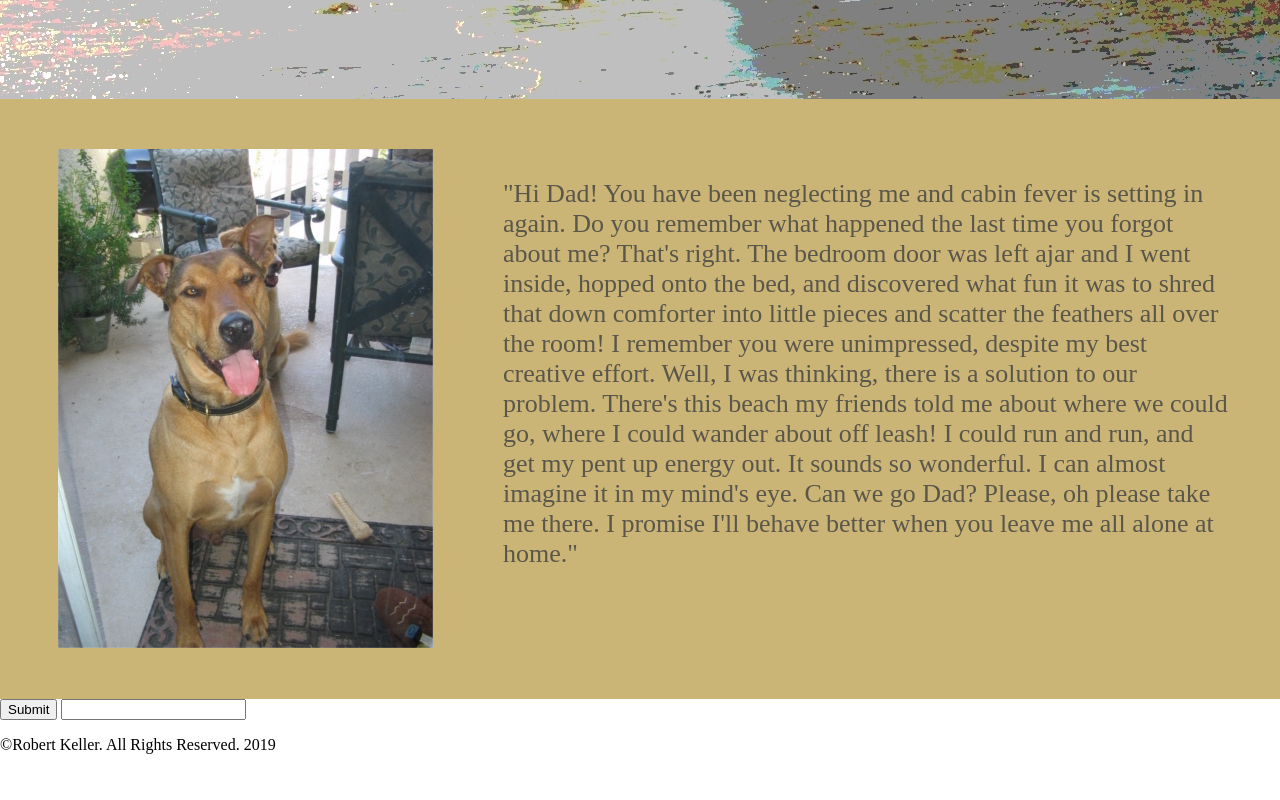
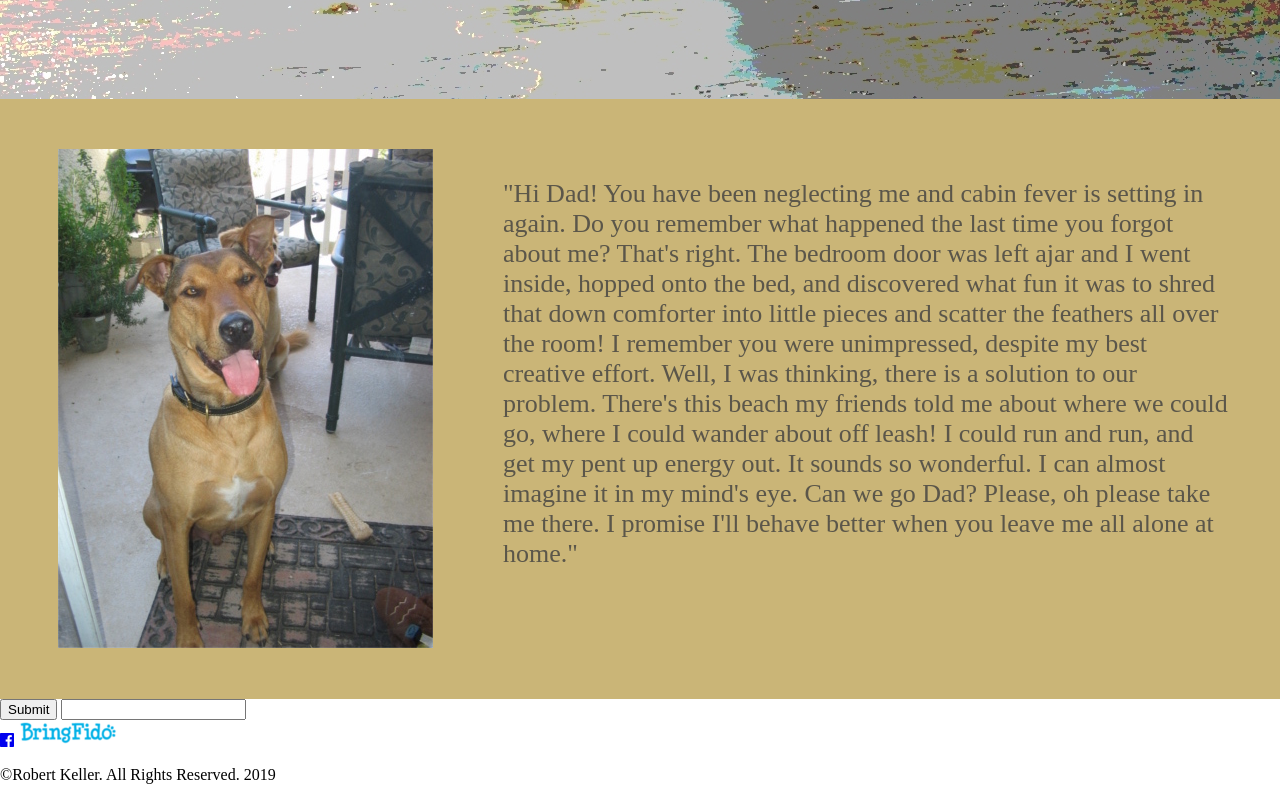
Before and after one commit to robertcarrera/firstsite, a plain HTML site: page index.html in a window 1280 px wide. Shown: the part 753-1553 px from the top of the page. Before the commit the page ends 1523 px from the top, so only its background shows below. Drawn offline with Linux system fonts and the light colour scheme.

Commit message:
footer restored

```diff
--- a/index.html
+++ b/index.html
@@ -43,10 +43,10 @@
            <button>Submit</button>
            <input type="text" name="email"/>
        </div>
-       <!--<div class="footer-col">
+       <div class="footer-col">
            <a href="https://www.facebook.com/pages/Summerland-Beach-2/182602388478020" target="_blank"><i class="fab fa-facebook"></i></a>
            <a href="https://www.bringfido.com/attraction/725" target="_blank"><img class="footer-img" src="img/bringfido.png" alt="" /></a>
-       </div>-->
+       </div>
        <div class="footer-col">
            <p class="pfooter">&copy;Robert Keller. All Rights Reserved. 2019</p>
        </div>
```
